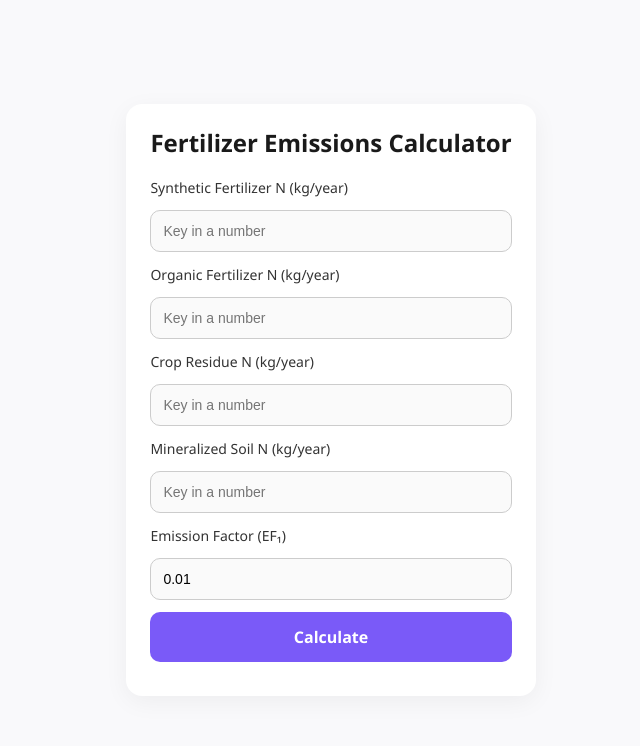
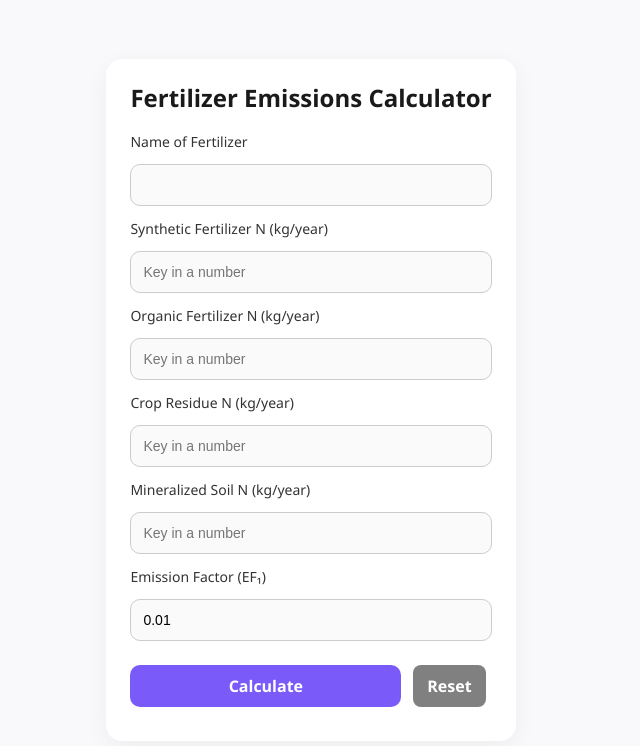
Before and after one commit to Shannen2020/blue_lagoon, a React (Vite) app: page / in a window 1280 px wide. Shown: the top 746 px of the page, without its empty margins (309-949 px from the left). Built offline with nearby package versions, Linux system fonts and the light colour scheme.

Commit message:
add export feature

```diff
--- a/src/App.css
+++ b/src/App.css
@@ -71,7 +71,7 @@ body {
 }
 
 /* Button */
-.input-group-vertical button {
+/* .input-group-vertical button {
   padding: 14px;
   font-size: 16px;
   font-weight: 600;
@@ -81,6 +81,37 @@ body {
   border-radius: 10px;
   cursor: pointer;
   transition: background-color 0.3s ease;
+} */
+.button-row {
+  display: flex;
+  justify-content: flex-start;
+  gap: 12px;
+  margin-top: 12px;
+}
+.calcButton {
+  padding: 10px 12px;
+  font-size: 16px;
+  font-weight: 600;
+  background-color: #7a5af8;
+  color: #ffffff;
+  border: none;
+  border-radius: 10px;
+  cursor: pointer;
+  transition: background-color 0.3s ease;
+  width: 75%;
+}
+
+.resetButton {
+  padding: 10px 12px;
+  font-size: 16px;
+  font-weight: 600;
+  background-color: grey;
+  color: #ffffff;
+  border: none;
+  border-radius: 8px;
+  cursor: pointer;
+  transition: background-color 0.3s ease;
+  width: 20%;
 }
 
 .input-group-vertical button:hover {
@@ -100,7 +131,7 @@ body {
 
 .content-wrapper {
   display: flex;
-  justify-content: center;
+  justify-content: flex-start;
   align-items: flex-start;
   gap: 40px;
   padding: 40px;
@@ -118,6 +149,74 @@ body {
   font-weight: 500;
   color: #222;
   box-shadow: 0 4px 16px rgba(0, 0, 0, 0.06);
-  justify-content: center;
-  margin: auto;
+  /* justify-content: top; */
+  margin-top: 0;
 }
+
+
+/* .reset-button {
+  margin-top: 10px;
+  background-color: #7a5af8;
+  color: #fff;
+  border: none;
+  padding: 10px;
+  border-radius: 6px;
+  cursor: pointer;
+} */
+
+.history-section {
+  margin-top: 40px;
+}
+
+.history-table {
+  width: 100%;
+  border-collapse: collapse;
+  font-size: 13px;
+  text-align: center;
+}
+
+.history-table th, .history-table td {
+  padding: 8px;
+  border: 1px solid #ccc;
+}
+
+.history-actions {
+  margin-top: 10px;
+  display: flex;
+  gap: 10px;
+}
+
+.clear-table {
+  background-color: grey;
+  color: #fff;
+  border: none;
+  padding: 10px;
+  border-radius: 6px;
+  cursor: pointer;
+}
+
+.export-table {
+  background-color: #7a5af8;
+  color: #fff;
+  border: none;
+  padding: 10px;
+  border-radius: 6px;
+  cursor: pointer;
+}
+
+.result-icon {
+  font-size: 32px;
+  margin-bottom: 10px;
+}
+
+.result-note {
+  font-size: 13px;
+  margin-top: 10px;
+  color: #555;
+}
+
+.results-side {
+  display: flex;
+  flex-direction: column;
+  gap: 20px;
+}
--- a/src/components/n2dropdown.jsx
+++ b/src/components/n2dropdown.jsx
@@ -2,23 +2,65 @@ import React, { useState } from "react";
 import calculateEmissions from "./calc";
 
 const Dropdown = () => {
+    const [name,setName] = useState("")
     const [fsn, setFsn] = useState("")
     const [fon, setFon] = useState("")
     const [fcr, setFcr] = useState("")
     const [fsom, setFsom] = useState("")
     const [ef1, setEf1] = useState(0.01)
     const[result, setResult] = useState(null)
+    const[history, setHistory] = useState([])
 
     const handleCalculate = () => {
         const value = calculateEmissions(fsn, fon, fcr, fsom, ef1)
         setResult(value)
+
+        const newEntry = {
+            name, fsn, fon, fcr, fsom, ef1, result: value
+        };
+        setHistory(prev => [newEntry, ...prev.slice(0, 2)])
     }
+
+    const handleReset = () => {
+        setName("")
+        setFsn("")
+        setFon("")
+        setFcr("")
+        setFsom("")
+        setEf1(0.01)
+        setResult(null)
+    }
+
+    const handleExport = () => {
+        const csv = [
+          ["Name", "Synthetic N", "Organic N", "Crop Residue N", "Soil Mineralized N", "EF1", "Result (kg N2O)"]
+            .join(","),
+          ...history.map(row => [row.name, row.fsn, row.fon, row.fcr, row.fsom, row.ef1, row.result].join(","))
+        ].join("\n");
+
+        const blob = new Blob([csv], { type: "text/csv" });
+        const url = URL.createObjectURL(blob);
+        const a = document.createElement("a");
+        a.href = url;
+        a.download = "emissions_history.csv";
+        a.click();
+      };
 
     return (
         <div className="content-wrapper">
             <div className="container">
                 <h1 className = 'title'>Fertilizer Emissions Calculator</h1>
                 <div className = 'input-group-vertical'>
+
+                <label className = 'input-params'> Name of Fertilizer</label>
+                <input
+                type = 'text'
+                placeholder=''
+                value={name}
+                onChange={(event)=>
+                    setName(event.target.value)}
+                />
+
                 <label className = 'input-params'>Synthetic Fertilizer N (kg/year) </label>
                 <input
                 type = 'number'
@@ -59,20 +101,55 @@ const Dropdown = () => {
                 value={ef1}
                 onChange={(event)=>setEf1(event.target.value)}
                 />
-
-                <button onClick={handleCalculate}>Calculate</button>
+                <div className="button-row">
+                    <button className="calcButton" onClick={handleCalculate}>Calculate</button>
+                    <button className="resetButton"onClick={handleReset}>Reset</button>
                 </div>
             </div>
+        </div>
+        <div className="result-side">
             {result && (
                 <div className="result-card">
-                        <div style={{ fontSize: "32px", marginBottom: "10px" }}>🌱</div>
-                        <h2 className="subtitle">Total N₂O Emissions:</h2>
+                    <div className='result-icon'>🌱</div>
+                    <h2 className="subtitle">Total N₂O emissions for {name}:</h2>
                     <p><strong>{result}</strong> kg N₂O/year</p>
-                        <p style={{ fontSize: "13px", marginTop: "10px", color: "#555" }}>
+                    <p className="result-note">
                         Based on your input values, this is the estimated direct N₂O emission.
                     </p>
                 </div>
             )}
+
+            {history.length > 0 && (
+                <div className="history-section">
+                    <h3 className="subtitle">Last 3 Calculations</h3>
+                    <table className="history-table">
+                        <thead>
+                            <tr>
+                                <th>Name</th><th>Synthetic N</th><th>Organic N</th><th>Crop Residue</th><th>Soil N</th><th>EF₁</th><th>Result</th>
+                            </tr>
+                        </thead>
+                        <tbody>
+                            {history.map((row, idx) => (
+                            <tr key={idx}>
+                                <td>{row.name}</td>
+                                <td>{row.fsn}</td>
+                                <td>{row.fon}</td>
+                                <td>{row.fcr}</td>
+                                <td>{row.fsom}</td>
+                                <td>{row.ef1}</td>
+                                <td><strong>{row.result}</strong></td>
+                            </tr>
+                            ))}
+                        </tbody>
+                    </table>
+                    <div className="history-actions">
+                        <button onClick={() => setHistory([])} className="clear-table">Clear Table</button>
+                        <button onClick={handleExport} className="export-table">Export CSV</button>
+
+                    </div>
+                </div>
+            )}
+        </div>
             </div>
     );
 };
```
Lines whose indentation alone changed are shown as unchanged.
